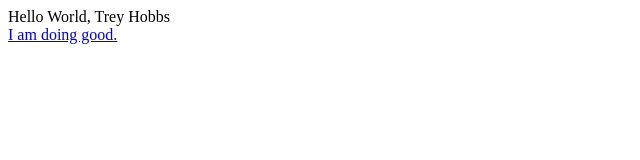
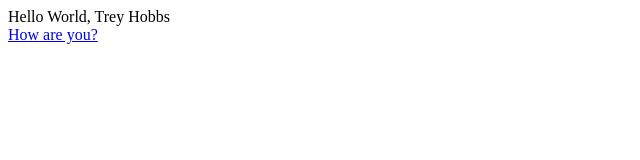
Before and after one commit to treyto999/WebDesignTH, a plain HTML site: page index.html in a window 1280 px wide. Shown: the full height of the page, 0-640 px from the left. Drawn offline with Linux system fonts and the light colour scheme.

Commit message:
Update index.html

```diff
--- a/index.html
+++ b/index.html
@@ -12,7 +12,7 @@
       Hello World, Trey Hobbs
     </div>
     <a href="How-are-you">
-      I am doing good.
+      How are you?
     </a>
   </body>
 </html>
```
